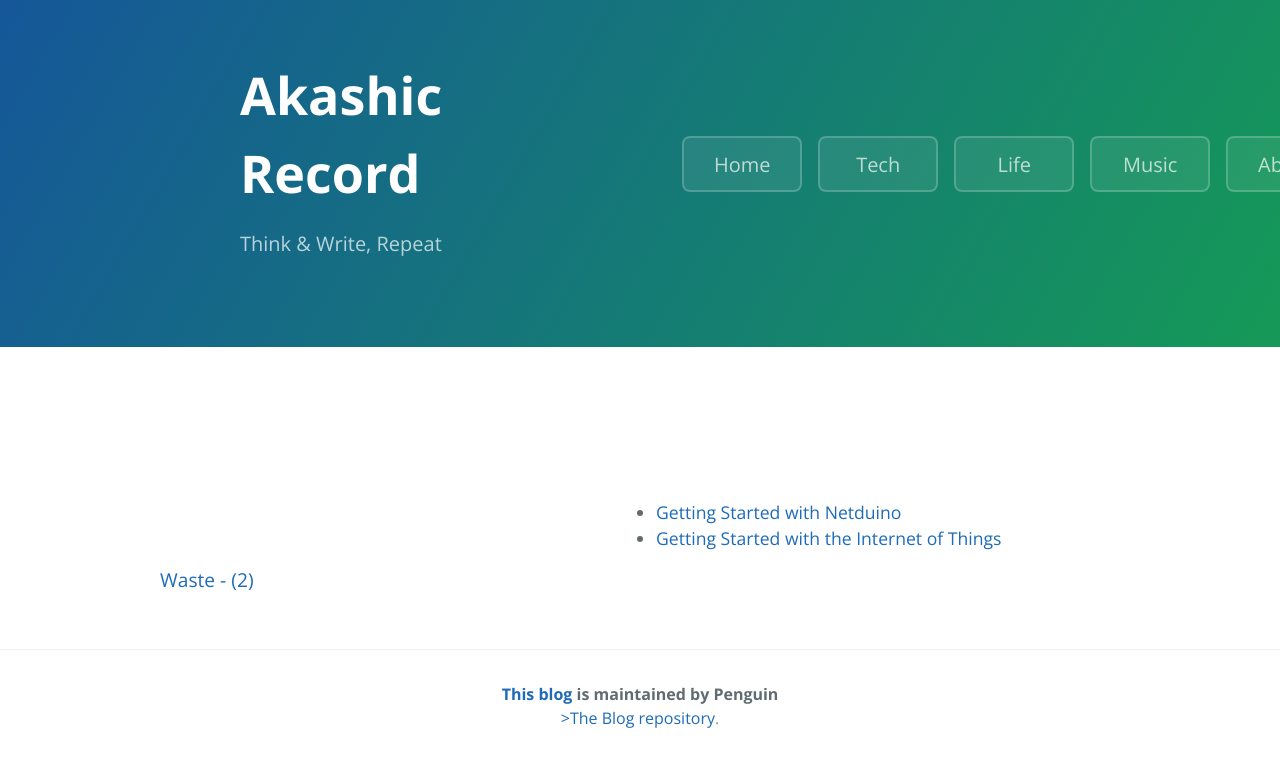
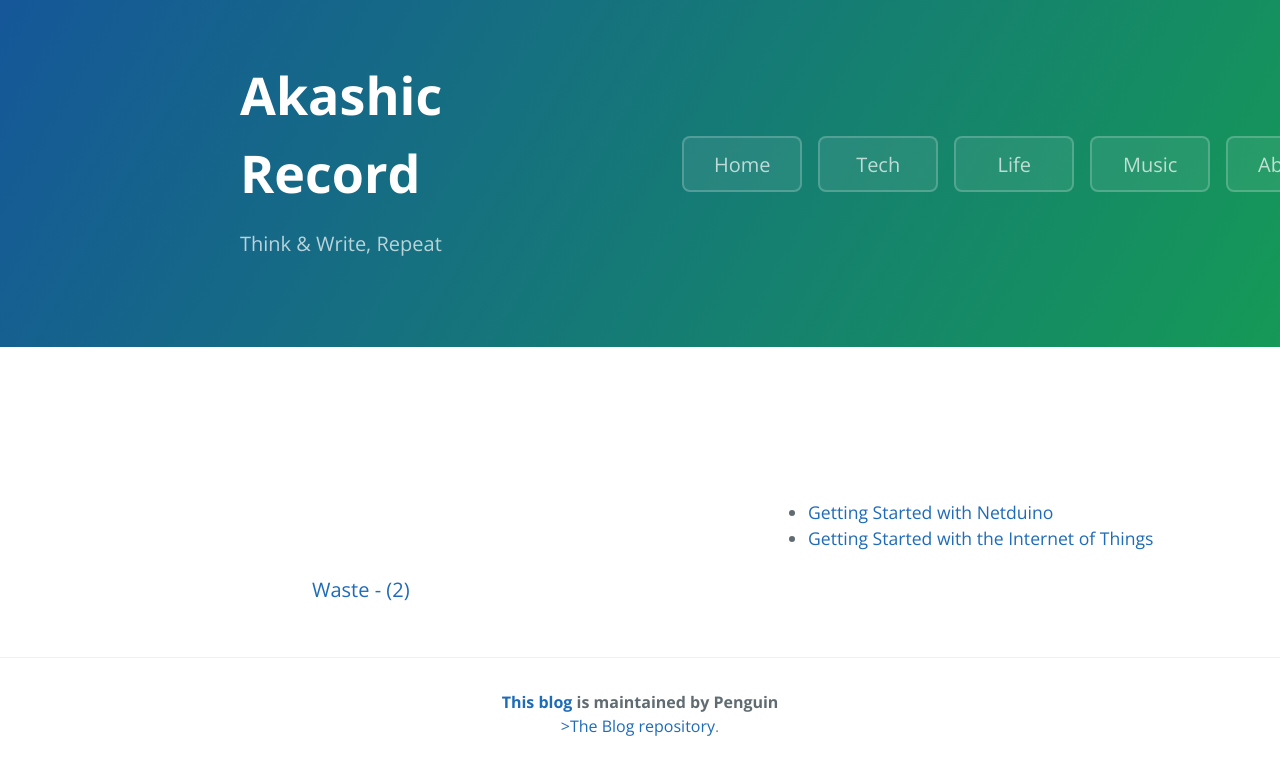
Before and after one commit to sivese/sivese.github.io, a Jekyll site: the page built from index.md, in a window 1280 px wide. Shown: the top 775 px of the page. Built offline with Jekyll 4.4.1, drawn with Linux system fonts in a browser that asks for light colours.

Commit message:
Update akashic.scss

```diff
--- a/_sass/akashic.scss
+++ b/_sass/akashic.scss
@@ -322,9 +322,9 @@ a {
 
 .side-nav {
   width: 25rem;
-  margin-left: 7.5rem;
-  margin-top: 6rem;
-  font-size: 1.2rem;
+  margin-left: 17rem;
+  margin-top: 6.5rem;
+  font-size: 1.25rem;
 }
 
 .blog-name {
```
